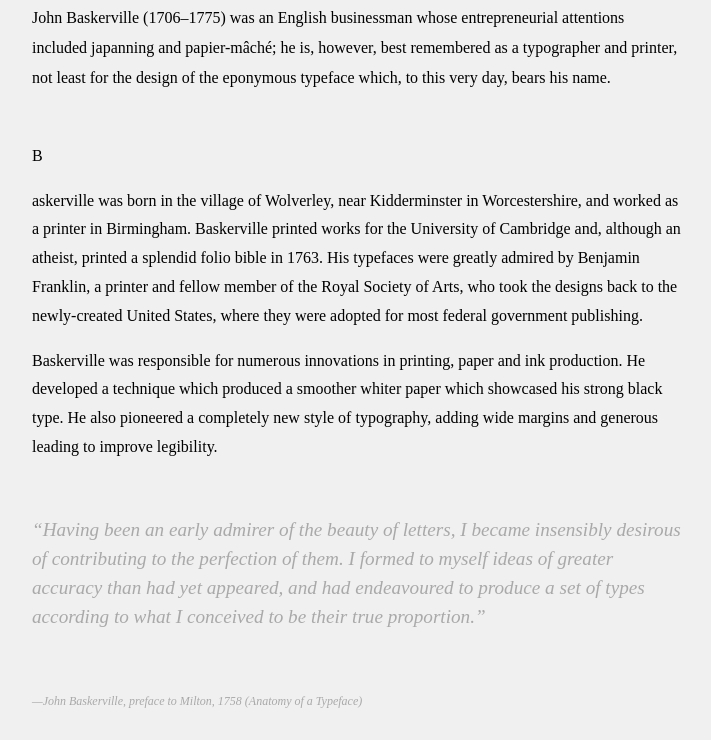
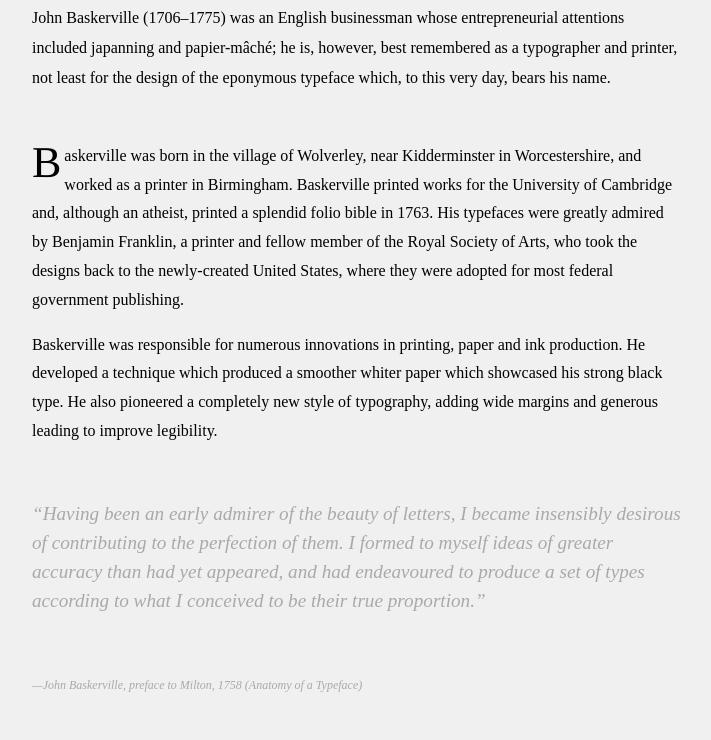
Before and after one commit to StuartMcMaw/css_exercise, a plain HTML site: page index.html in a window 1280 px wide. Shown: the part 192-932 px from the top of the page, without its empty margins (283-994 px from the left). Drawn offline with Linux system fonts and the light colour scheme.

Commit message:
Fixed DropCap

```diff
--- a/css/style.css
+++ b/css/style.css
@@ -34,6 +34,16 @@ header h2{
     font-size: 1.8em;
     margin: -1em 0 -0.5em 0;
 
+}
+
+p.introduction:first-letter {
+ font-size: 44px;
+ float: left;
+color: #000;
+ line-height: 35px;
+ padding-top: 3px;
+ padding-right: 3px;
+ font-family: Times, serif, Georgia;
 }
 
 
--- a/index.html
+++ b/index.html
@@ -39,7 +39,7 @@
 
 <!-- <img src="images/john_baskerville.jpg"  alt="A portrait of John Baskerville" title="John Baskerville designed his famous serif typeface in 1757" /> -->
 
-<p><p class="dropcap">B</p>askerville was born in the village of Wolverley, near Kidderminster in Worcestershire, and worked as a printer in Birmingham. Baskerville printed works for the University of Cambridge and, although an atheist, printed a splendid folio bible in 1763. His typefaces were greatly admired by Benjamin Franklin, a printer and fellow member of the Royal Society of Arts, who took the designs back to the newly-created United States, where they were adopted for most federal government publishing.</p>
+<p class="introduction">B</p><p>askerville was born in the village of Wolverley, near Kidderminster in Worcestershire, and worked as a printer in Birmingham. Baskerville printed works for the University of Cambridge and, although an atheist, printed a splendid folio bible in 1763. His typefaces were greatly admired by Benjamin Franklin, a printer and fellow member of the Royal Society of Arts, who took the designs back to the newly-created United States, where they were adopted for most federal government publishing.</p>
 
 <p>Baskerville was responsible for numerous innovations in printing, paper and ink production. He developed a technique which produced a smoother whiter paper which showcased his strong black type. He also pioneered a completely new style of typography, adding wide margins and generous leading to improve legibility.</p>
 
```
